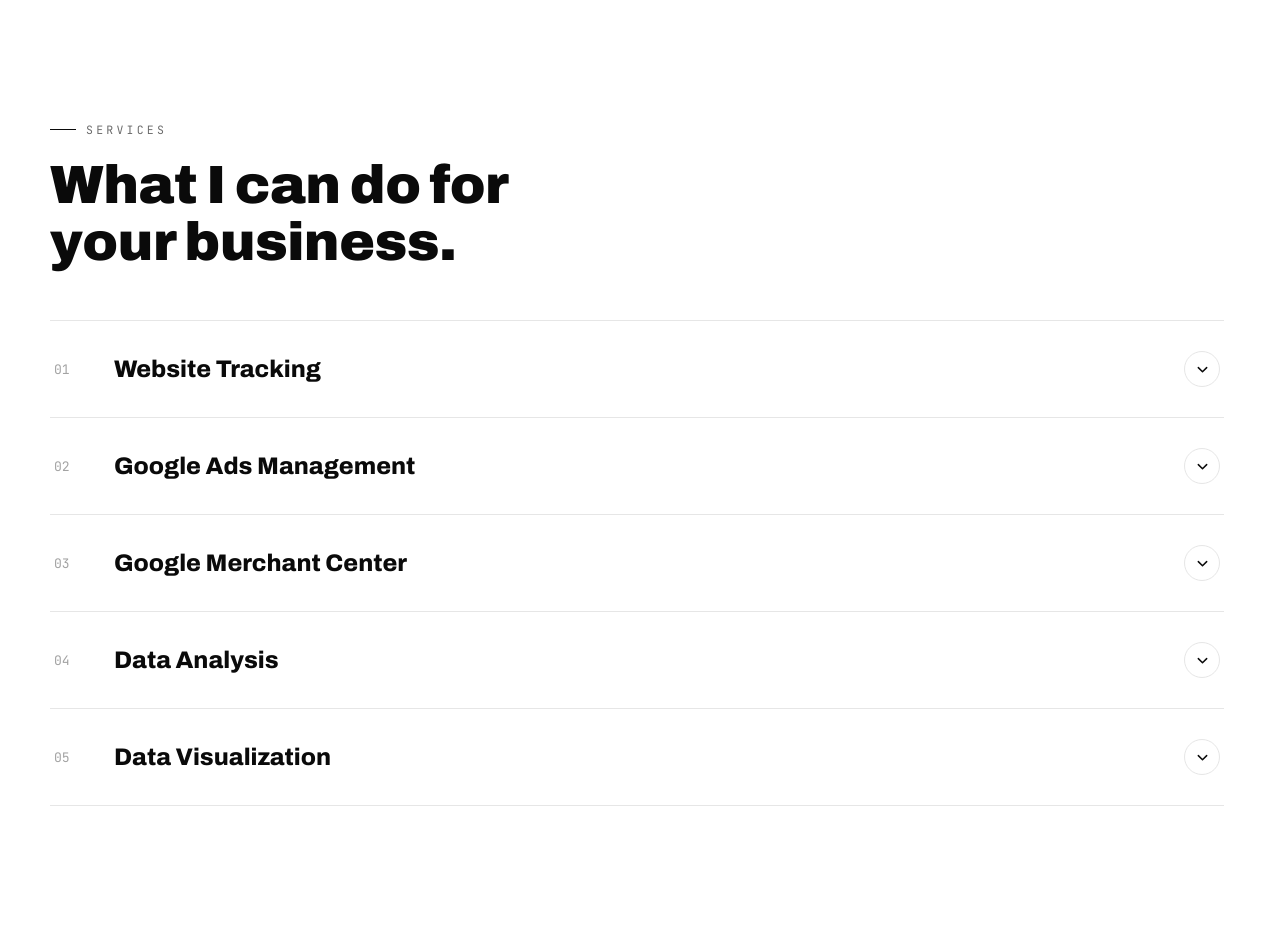
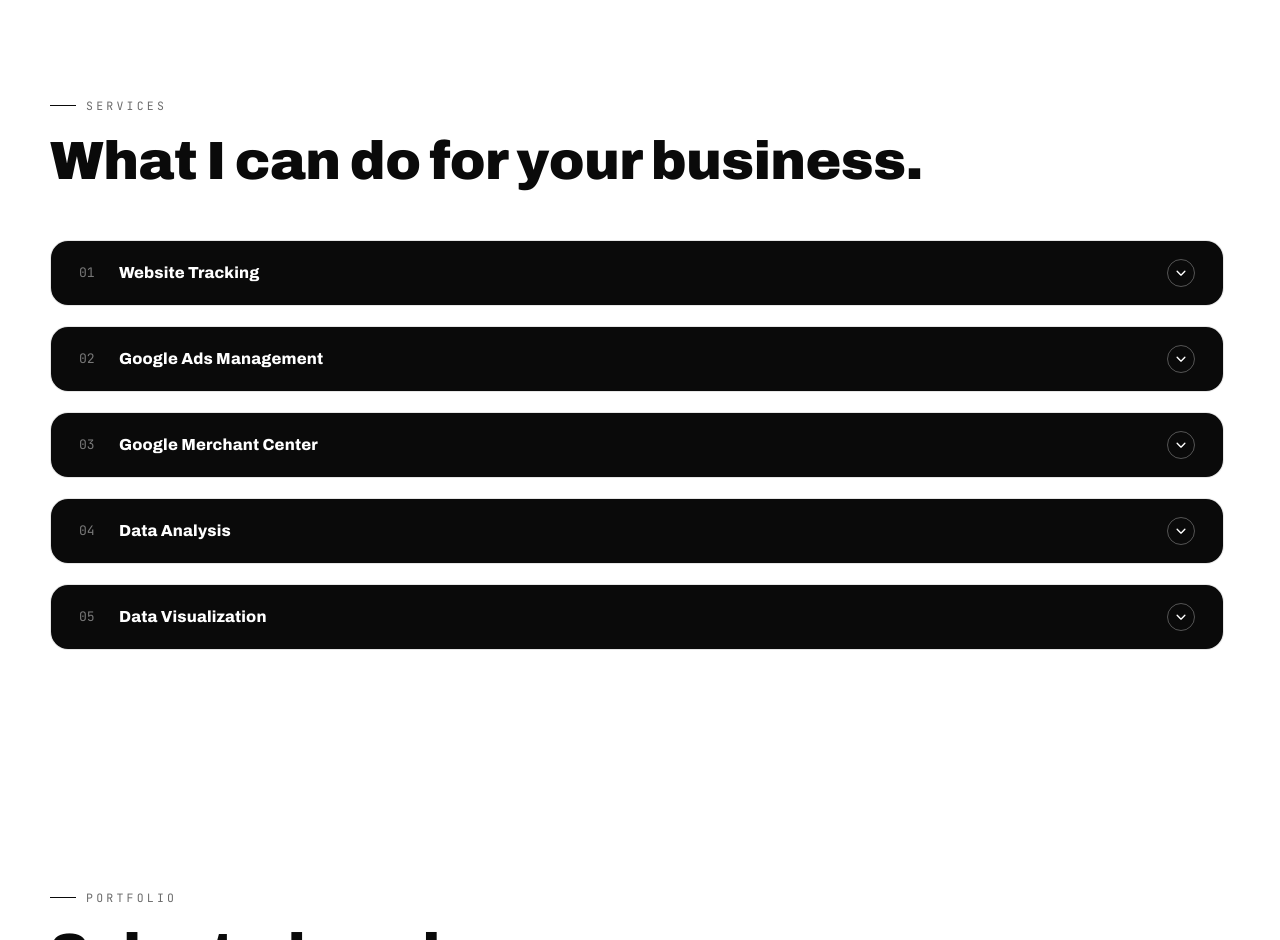
Before and after one commit to iamrethoy/Portfolio, a plain HTML site: page index.html in a window 1280 px wide. Shown: the part 1860-2800 px from the top of the page. Drawn offline with Linux system fonts and the light colour scheme.

Commit message:
Update index.html

```diff
--- a/index.html
+++ b/index.html
@@ -363,8 +363,8 @@
   .text-normal{font-weight:400;}
   .about-grid{
     display:grid;
-    grid-template-columns:.9fr 1.1fr;
-    gap:70px;
+    grid-template-columns:1fr;
+    gap:50px;
     margin-top:44px;
     align-items:start;
   }
@@ -394,10 +394,11 @@
   .about-bullets strong{color:var(--black);}
   .stat-grid{
     display:grid;
-    grid-template-columns:repeat(2,1fr);
+    grid-template-columns:repeat(4,1fr);
     gap:1px;
     background:var(--gray-200);
     border:1px solid var(--gray-200);
+    width:100%;
   }
   .stat{
     background:var(--white);
@@ -418,46 +419,72 @@
     color:var(--gray-600);
   }
 
-  /* ============ SERVICES (accordion) ============ */
-  .service-list{margin-top:50px;border-top:1px solid var(--gray-200);transition:border-color .45s var(--ease);}
-  .service-item{border-bottom:1px solid var(--gray-200);transition:border-color .45s var(--ease);}
+  /* ============ SERVICES (accordion styled as cards) ============ */
+  .service-list{margin-top:50px;display:flex;flex-direction:column;gap:20px;}
+  .service-item{
+    border:1px solid var(--gray-200);
+    border-radius:18px;
+    overflow:hidden;
+    background:var(--white);
+    transition:background-color .45s var(--ease), border-color .45s var(--ease), box-shadow .3s var(--ease), transform .3s var(--ease);
+  }
+  .service-item:hover{
+    box-shadow:0 16px 34px -20px rgba(0,0,0,.35);
+    transform:translateY(-2px);
+  }
   .service-header{
-    display:flex;align-items:center;gap:26px;
+    display:flex;align-items:center;justify-content:space-between;
+    gap:14px;
+    padding:18px clamp(18px,3vw,28px);
+    background:var(--black);
+    color:var(--white);
+    cursor:pointer;
+    user-select:none;
+    transition:background-color .35s ease;
     width:100%;
-    padding:30px 4px;
-    cursor:pointer;
-    background:none;
+    border:none;
     text-align:left;
-    transition:background .35s ease;
-  }
-  .service-header:hover{background:var(--gray-100);}
-  .service-index{
+  }
+  .service-header:hover{
+    background-color:#1c1c1c;
+  }
+  body.dark-mode .service-header{
+    --black:#0a0a0a;
+    --white:#f5f5f5;
+  }
+  .service-header .service-index{
     font-family:var(--font-mono);
     font-size:.82rem;
-    color:var(--gray-400);
-    width:34px;flex-shrink:0;
-  }
-  .service-title{
+    color:rgba(255,255,255,.45);
+    width:26px;flex-shrink:0;
+  }
+  .service-header .service-title{
     font-family:var(--font-display);
     font-weight:800;
-    font-size:clamp(1.15rem,2.4vw,1.5rem);
+    font-size:1rem;
+    letter-spacing:.01em;
     flex:1;
-  }
-  .service-icon{
-    width:36px;height:36px;flex-shrink:0;
-    border-radius:50%;
-    border:1px solid var(--gray-200);
+    color:var(--white);
+  }
+  .service-header .service-icon{
+    width:28px;height:28px;border-radius:50%;
+    border:1px solid rgba(255,255,255,.3);
     display:flex;align-items:center;justify-content:center;
-    transition:background .4s var(--ease), border-color .4s var(--ease);
-  }
-  .service-icon svg{
-    width:13px;height:13px;
-    transition:transform .5s var(--ease);
-  }
-  .service-icon svg path{stroke:var(--black);transition:stroke .4s ease;}
-  .service-item.open .service-icon{background:var(--black);border-color:var(--black);}
-  .service-item.open .service-icon svg{transform:rotate(180deg);}
-  .service-item.open .service-icon svg path{stroke:var(--white);}
+    flex-shrink:0;
+    transition:background-color .3s ease, border-color .3s ease, transform .3s ease;
+  }
+  .service-header:hover .service-icon{
+    border-color:rgba(255,255,255,.75);
+    transform:scale(1.08);
+  }
+  .service-header .service-icon svg{
+    width:12px;height:12px;
+    stroke:#fff;fill:none;stroke-width:1.8;
+    transition:transform .35s var(--ease);
+  }
+  .service-item.open .service-header{background-color:#1c1c1c;}
+  .service-item.open .service-icon{background:#fff;border-color:#fff;}
+  .service-item.open .service-icon svg{stroke:#000;transform:rotate(180deg);}
 
   .service-panel{
     display:grid;
@@ -468,7 +495,7 @@
   .service-panel-inner{overflow:hidden;}
   .service-content{
     padding:0 4px 34px 60px;
-    max-width:560px;
+    max-width:100%;
   }
   .service-bullets{list-style:none;}
   .service-bullets li{
@@ -478,6 +505,7 @@
     color:var(--gray-600);
     line-height:1.7;
     margin-bottom:8px;
+    white-space:nowrap;
   }
   .service-bullets li::before{
     content:'';
@@ -817,7 +845,8 @@
     .hero-desc{margin-inline:auto;}
     .hero-cta{justify-content:center;}
     .about-grid{grid-template-columns:1fr;gap:36px;}
-    .service-header{padding:24px 0;gap:16px;}
+    .stat-grid{grid-template-columns:repeat(2,1fr);}
+    .service-header{padding:16px clamp(16px,3vw,24px);gap:12px;}
     .service-content{padding-left:44px;}
     .pf-slide.active{grid-template-columns:1fr;}
     .pf-slide-media{order:-1;}
@@ -834,7 +863,7 @@
   }
 
   @media (max-width:420px){
-    .stat-grid{grid-template-columns:1fr;}
+    .stat-grid{grid-template-columns:repeat(2,1fr);}
     .about-bullets li{font-size:.96rem;}
   }
 
@@ -871,7 +900,7 @@
 
   <div class="contact-wrap" id="contactWrap">
     <button class="btn-black" id="contactBtn">
-      Contact Me
+      Follow Me
       <svg viewBox="0 0 12 8" fill="none"><path d="M1 1L6 6L11 1" stroke="currentColor" stroke-width="1.6" stroke-linecap="round"/></svg>
     </button>
     <div class="contact-dropdown">
@@ -925,7 +954,7 @@
 <!-- ============ ABOUT ============ -->
 <section id="about">
   <div class="eyebrow">About Me</div>
-  <h2 class="section-title">Good decisions start<br>with data you can trust.</h2>
+  <h2 class="section-title">Good decisions start with data you can trust.</h2>
   <div class="about-grid">
     <div class="about-text">
       <p>I'm <span class="text-normal">Rethoy Islam</span>, an <span class="text-normal">AI-Powered Google Marketer</span>. Every business already has the data it needs to grow — the challenge is turning it into action. That's the gap I fill.<br>Here's how I help:</p>
@@ -950,7 +979,7 @@
 <!-- ============ SERVICES ============ -->
 <section id="services">
   <div class="eyebrow">Services</div>
-  <h2 class="section-title">What I can do for<br>your business.</h2>
+  <h2 class="section-title">What I can do for your business.</h2>
   <div class="service-list">
 
     <div class="service-item" data-service>
```
